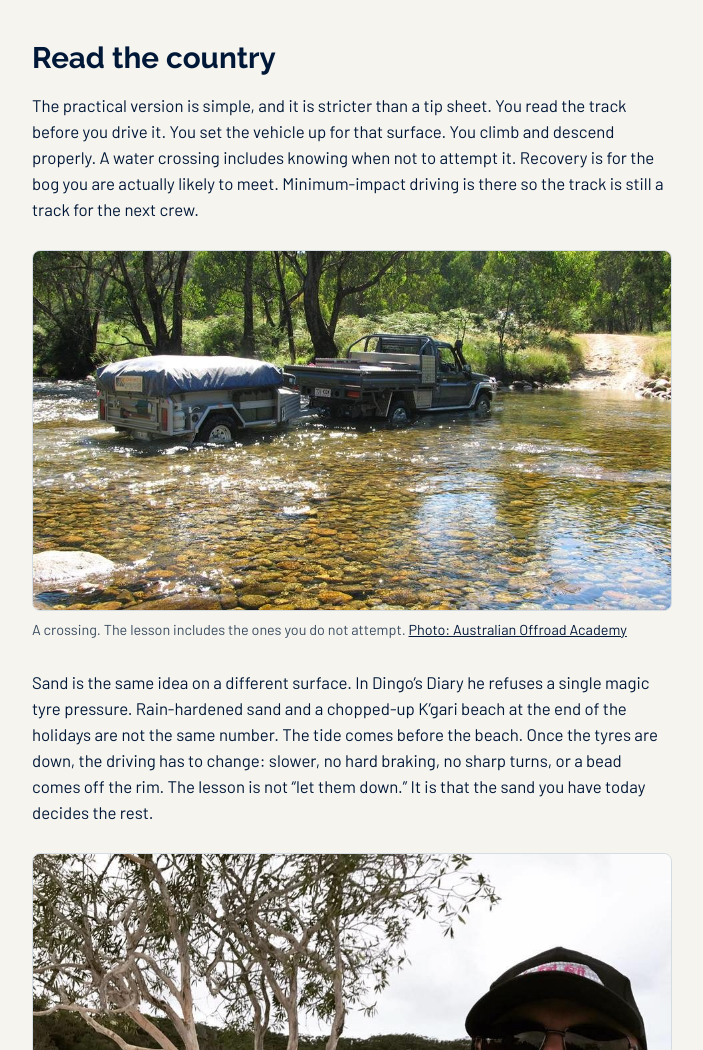
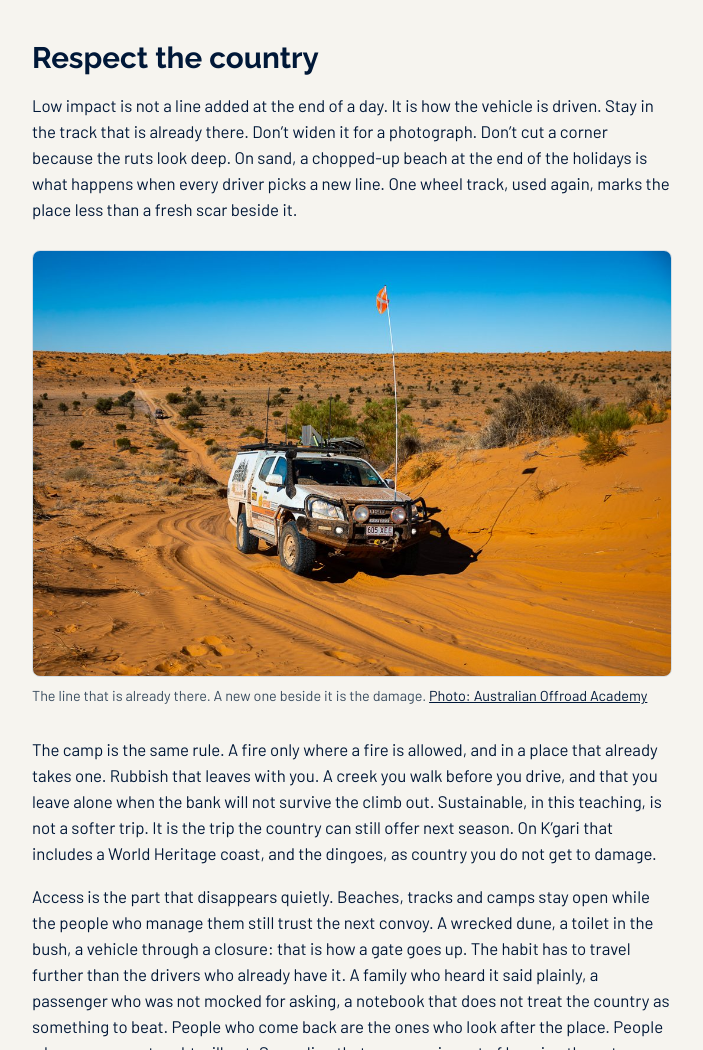
Before and after one commit to aora73/dingos-diary, a plain HTML site: page index.html in a window 1280 px wide. Shown: the part 1750-2800 px from the top of the page, without its empty margins (304-1007 px from the left). Drawn offline with Linux system fonts and the light colour scheme.

Commit message:
Add Respect the country as the second section

```diff
--- a/index.html
+++ b/index.html
@@ -169,11 +169,12 @@
       <nav aria-label="In this essay">
         <ol>
           <li><a href="#the-lesson"><span>1</span>The lesson</a></li>
-          <li><a href="#read-the-country"><span>2</span>Read the country</a></li>
-          <li><a href="#confidence"><span>3</span>Confidence</a></li>
-          <li><a href="#unglamorous"><span>4</span>The unglamorous work</a></li>
-          <li><a href="#what-a-teacher-is-for"><span>5</span>What a teacher is for</a></li>
-          <li><a href="#notes"><span>6</span>Notes</a></li>
+          <li><a href="#respect-the-country"><span>2</span>Respect the country</a></li>
+          <li><a href="#read-the-country"><span>3</span>Read the country</a></li>
+          <li><a href="#confidence"><span>4</span>Confidence</a></li>
+          <li><a href="#unglamorous"><span>5</span>The unglamorous work</a></li>
+          <li><a href="#what-a-teacher-is-for"><span>6</span>What a teacher is for</a></li>
+          <li><a href="#notes"><span>7</span>Notes</a></li>
         </ol>
       </nav>
       <article>
@@ -208,14 +209,45 @@
           </blockquote>
         </section>
 
+        <section id="respect-the-country">
+          <h2>Respect the country</h2>
+          <p>
+            Low impact is not a line added at the end of a day. It is how the vehicle is driven. Stay
+            in the track that is already there. Don’t widen it for a photograph. Don’t cut a corner
+            because the ruts look deep. On sand, a chopped-up beach at the end of the holidays is what
+            happens when every driver picks a new line. One wheel track, used again, marks the place
+            less than a fresh scar beside it.
+          </p>
+          <figure>
+            <img src="photos/aora-dune.jpg" alt="A four-wheel drive on a red sand dune, with earlier wheel tracks in the sand behind it." />
+            <figcaption>The line that is already there. A new one beside it is the damage. <a href="https://www.australianoffroadacademy.com.au/about-us">Photo: Australian Offroad Academy</a></figcaption>
+          </figure>
+          <p>
+            The camp is the same rule. A fire only where a fire is allowed, and in a place that already
+            takes one. Rubbish that leaves with you. A creek you walk before you drive, and that you
+            leave alone when the bank will not survive the climb out. Sustainable, in this teaching, is
+            not a softer trip. It is the trip the country can still offer next season. On K’gari that
+            includes a World Heritage coast, and the dingoes, as country you do not get to damage.
+          </p>
+          <p>
+            Access is the part that disappears quietly. Beaches, tracks and camps stay open while the
+            people who manage them still trust the next convoy. A wrecked dune, a toilet in the bush, a
+            vehicle through a closure: that is how a gate goes up. The habit has to travel further than
+            the drivers who already have it. A family who heard it said plainly, a passenger who was
+            not mocked for asking, a notebook that does not treat the country as something to beat.
+            People who come back are the ones who look after the place. People who were never taught
+            will not. Spreading that message is part of keeping the gate open.
+          </p>
+        </section>
+
         <section id="read-the-country">
           <h2>Read the country</h2>
           <p>
             The practical version is simple, and it is stricter than a tip sheet. You read the track
             before you drive it. You set the vehicle up for that surface. You climb and descend
             properly. A water crossing includes knowing when not to attempt it. Recovery is for the bog
-            you are actually likely to meet. Minimum-impact driving is there so the track is still a
-            track for the next crew.
+            you are actually likely to meet. Minimum-impact driving sits on that same list, for the
+            reason just given.
           </p>
           <figure>
             <img src="photos/aora-crossing.jpg" alt="A four-wheel drive and camper trailer part-way through a shallow, clear creek." />
```
